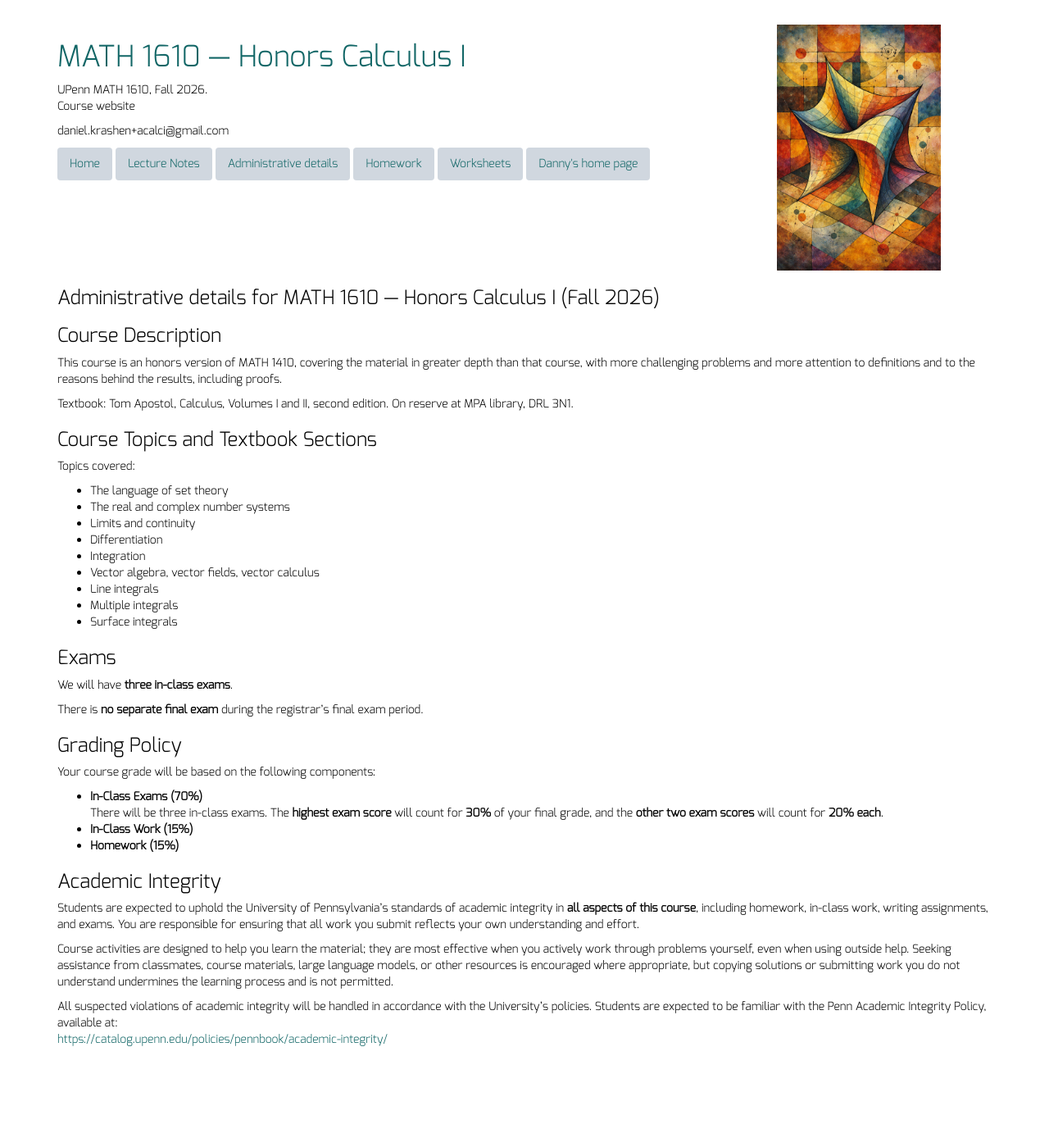
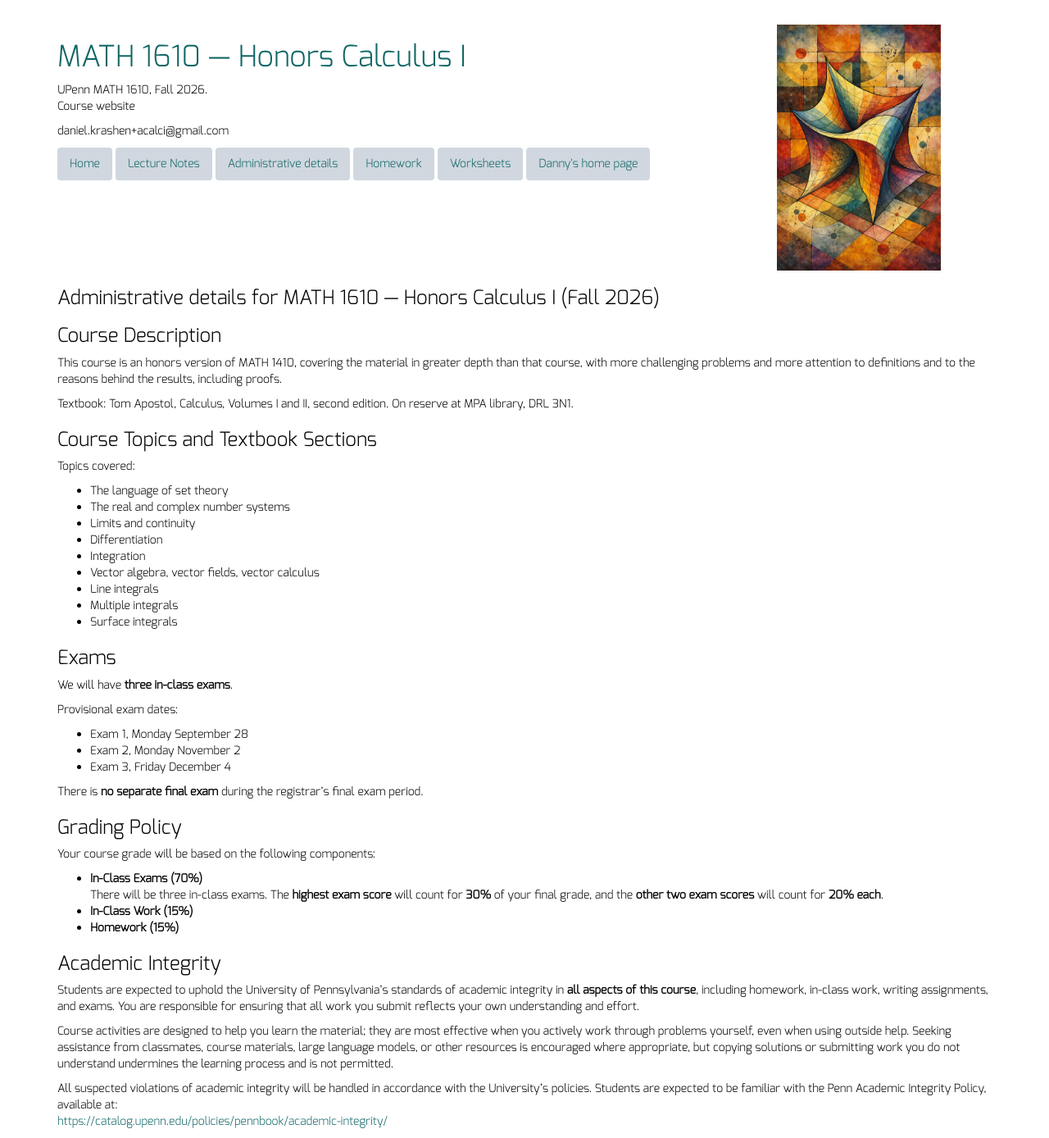
Before and after one commit to dkrashen/honors-calculus-1610, a Jekyll site: the page built from administrative.md, in a window 1280 px wide. Shown: the whole page at 82% size. Built offline with Jekyll 4.4.1, drawn with Linux system fonts in a browser that asks for light colours; nearby versions of some CDN libraries; before the commit the page ends 1288 px from its top, so only the background shows below that.

Commit message:
add exam dates

```diff
--- a/administrative.md
+++ b/administrative.md
@@ -27,6 +27,13 @@ Topics covered:
 ### Exams
 We will have <b>three in-class exams</b>.
 
+Provisional exam dates:
+<ul>
+<li>Exam 1, Monday September 28</li>
+<li>Exam 2, Monday November 2</li>
+<li>Exam 3, Friday December 4</li>
+</ul>
+
 There is <b>no separate final exam</b> during the registrar’s final exam period.
 
 ### Grading Policy
```
